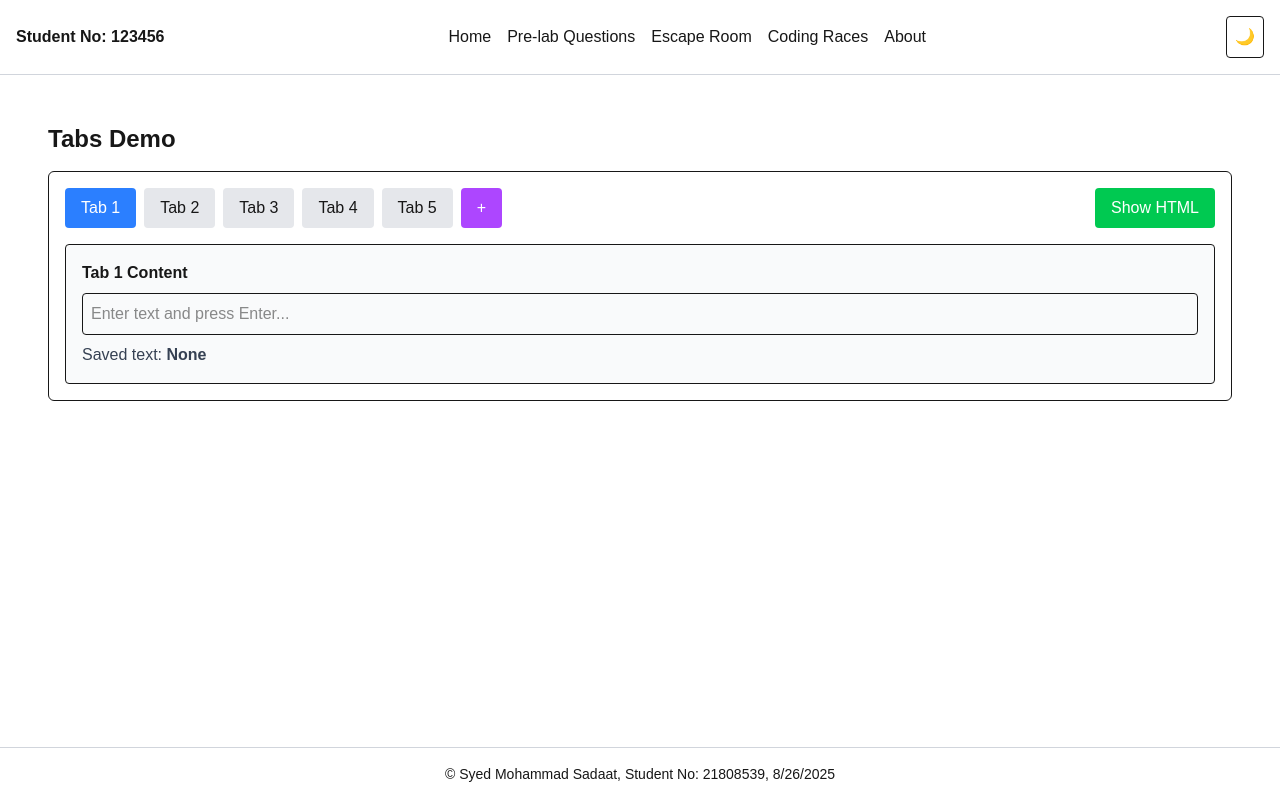
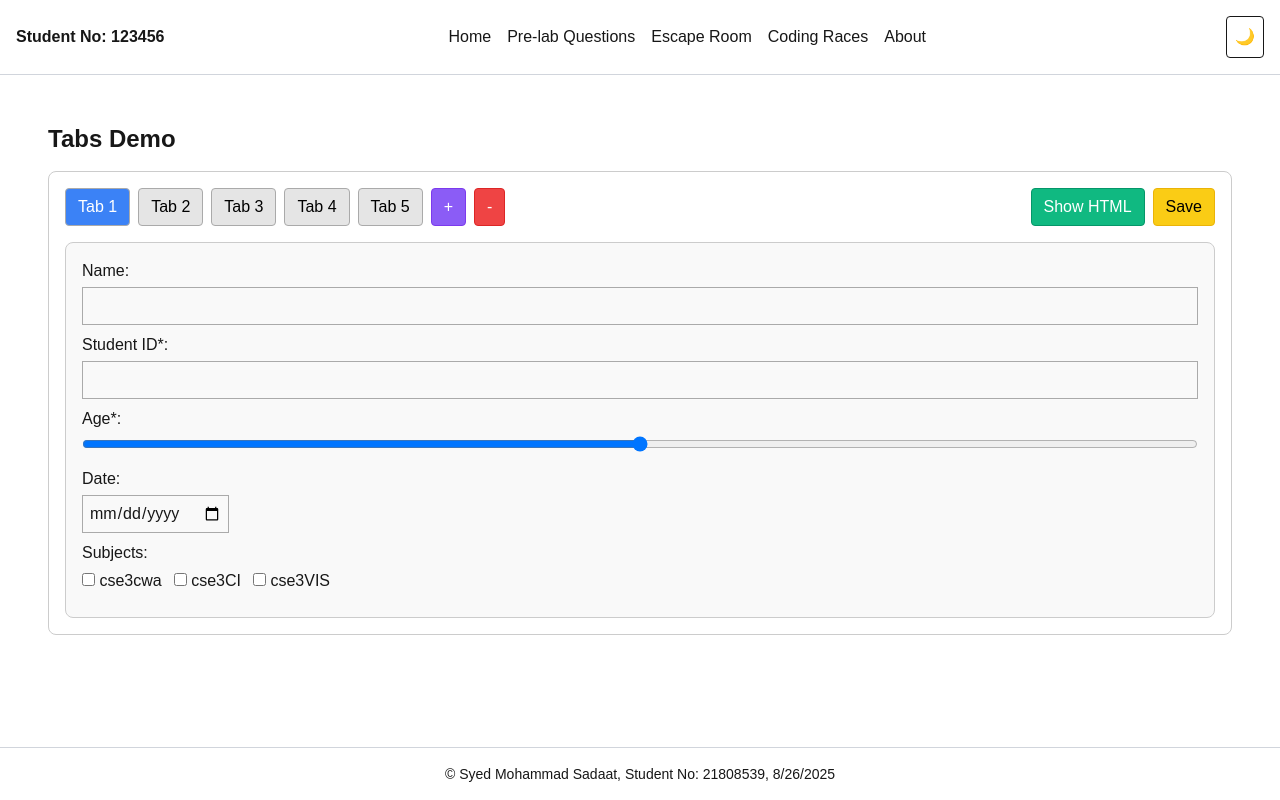
Before and after one commit to Sadaat17/cwa-Assignment, a Next.js app: page / in a window 1280 px wide. Built offline with nearby package versions, Linux system fonts and the light colour scheme.

Commit message:
Update assignment-1 with latest code

```diff
--- a/components/Tabs.tsx
+++ b/components/Tabs.tsx
@@ -1,136 +1,200 @@
 "use client";
 
-import { useState, useRef, useEffect } from "react";
+import { useState, useEffect } from "react";
 
 export default function TabsDemo() {
-    const [tabs, setTabs] = useState([
-        { title: "Tab 1", content: "" },
-        { title: "Tab 2", content: "" },
-        { title: "Tab 3", content: "" },
-        { title: "Tab 4", content: "" },
-        { title: "Tab 5", content: "" },
-    ]);
+    const [tabs, setTabs] = useState(["Tab 1", "Tab 2", "Tab 3", "Tab 4", "Tab 5"]);
     const [activeTab, setActiveTab] = useState(0);
     const [showHTML, setShowHTML] = useState(false);
     const [error, setError] = useState("");
-    const [htmlOutput, setHtmlOutput] = useState("");
-    const inputRef = useRef<HTMLInputElement>(null);
+    const [htmlContent, setHtmlContent] = useState("");
 
-    // Load saved content from localStorage
+    const initialFormData = { name: "", studentID: "", age: "", date: "", subject: [] as string[] };
+    const [formData, setFormData] = useState<{ [key: number]: typeof initialFormData }>({});
+
+    // Load from localStorage
     useEffect(() => {
-        const savedTabs = localStorage.getItem("tabsData");
-        if (savedTabs) {
-            setTabs(JSON.parse(savedTabs));
+        const saved = localStorage.getItem("tabForms");
+        if (saved) {
+            setFormData(JSON.parse(saved));
+        } else {
+            const init: { [key: number]: typeof initialFormData } = {};
+            tabs.forEach((_, i) => (init[i] = { ...initialFormData }));
+            setFormData(init);
         }
     }, []);
 
-    // Save to localStorage whenever tabs change
-    const saveTabs = (updatedTabs: typeof tabs) => {
-        setTabs(updatedTabs);
-        localStorage.setItem("tabsData", JSON.stringify(updatedTabs));
-    };
-
     const addTab = () => {
         if (tabs.length < 15) {
-            const newIndex = tabs.length + 1;
-            const newTabs = [...tabs, { title: `Tab ${newIndex}`, content: "" }];
-            saveTabs(newTabs);
+            const newIndex = tabs.length;
+            setTabs([...tabs, `Tab ${newIndex + 1}`]);
+            setFormData({ ...formData, [newIndex]: { ...initialFormData } });
         }
     };
 
-    // Handle Enter key press → store text
-    const handleKeyDown = (e: React.KeyboardEvent<HTMLInputElement>) => {
-        if (e.key === "Enter") {
-            e.preventDefault();
+    const removeTab = () => {
+        if (tabs.length > 1) {
             const newTabs = [...tabs];
-            newTabs[activeTab].content = inputRef.current?.value || "";
-            saveTabs(newTabs);
-            if (inputRef.current) inputRef.current.value = ""; // clear input
+            const removedIndex = newTabs.length - 1;
+            newTabs.pop();
+            setTabs(newTabs);
+
+            const newFormData = { ...formData };
+            delete newFormData[removedIndex];
+            setFormData(newFormData);
+
+            if (activeTab >= newTabs.length) {
+                setActiveTab(newTabs.length - 1);
+            }
         }
     };
 
-    // Generate HTML only when button clicked
-    const handleOutputClick = () => {
-        const currentTab = tabs[activeTab];
-        if (!currentTab.content.trim()) {
-            setError("⚠️ Please add text to this tab before viewing the HTML.");
-            setShowHTML(false);
-            return;
+    const handleChange = (tabIndex: number, field: string, value: any) => {
+        setFormData({
+            ...formData,
+            [tabIndex]: { ...formData[tabIndex], [field]: value },
+        });
+    };
+
+    const toggleSubject = (tabIndex: number, subject: string) => {
+        const current = formData[tabIndex].subject || [];
+        if (current.includes(subject)) {
+            handleChange(tabIndex, "subject", current.filter((s) => s !== subject));
+        } else {
+            handleChange(tabIndex, "subject", [...current, subject]);
         }
-        setError("");
+    };
+
+    const validateForm = (data: typeof initialFormData) => {
+        return !!data.studentID && !!data.age;
+    };
+
+    const handleShowHTML = () => {
+        const data = formData[activeTab] || { ...initialFormData };
+        setFormData(prev => ({ ...prev, [activeTab]: data }));
+
         const html = `
-<div class="tab">
-  <h2>${currentTab.title}</h2>
-  <p>${currentTab.content}</p>
+<div style="border:1px solid #ccc;border-radius:8px;padding:16px;background-color:#f9f9f9">
+    <form>
+        <div style="margin-bottom:8px">
+            <label style="display:block;margin-bottom:4px">Name:</label>
+            <input type="text" style="border:1px solid #aaa;padding:6px;width:100%" value="${data.name}">
+        </div>
+        <div style="margin-bottom:8px">
+            <label style="display:block;margin-bottom:4px">Student ID*:</label>
+            <input type="text" style="border:1px solid #aaa;padding:6px;width:100%" value="${data.studentID}">
+        </div>
+        <div style="margin-bottom:8px">
+            <label style="display:block;margin-bottom:4px">Age*:</label>
+            <input type="range" min="18" max="40" style="width:100%" value="${data.age}">
+            <span style="margin-left:8px">${data.age}</span>
+        </div>
+        <div style="margin-bottom:8px">
+            <label style="display:block;margin-bottom:4px">Date:</label>
+            <input type="date" style="border:1px solid #aaa;padding:6px" value="${data.date}">
+        </div>
+        <div style="margin-bottom:8px">
+            <label style="display:block;margin-bottom:4px">Subjects:</label>
+            <label style="margin-right:12px">
+                <input type="checkbox" ${data.subject.includes("cse3cwa") ? "checked" : ""}> cse3cwa
+            </label>
+            <label style="margin-right:12px">
+                <input type="checkbox" ${data.subject.includes("cse3CI") ? "checked" : ""}> cse3CI
+            </label>
+            <label style="margin-right:12px">
+                <input type="checkbox" ${data.subject.includes("cse3VIS") ? "checked" : ""}> cse3VIS
+            </label>
+        </div>
+    </form>
 </div>
-    `.trim();
-        setHtmlOutput(html);
-        setShowHTML(true);
+`.trim();
+
+        setHtmlContent(html);
+        setShowHTML(prev => !prev); // toggle visibility
+    };
+
+    const handleSave = () => {
+        localStorage.setItem("tabForms", JSON.stringify(formData));
+        alert("Form data saved!");
     };
 
     return (
-        <div className="p-4 border rounded-md space-y-4">
-            <div className="flex gap-2 flex-wrap">
+        <div style={{ padding: "16px", border: "1px solid #ccc", borderRadius: "8px", display: "flex", flexDirection: "column", gap: "16px" }}>
+            {/* Tab Buttons */}
+            <div style={{ display: "flex", gap: "8px", flexWrap: "wrap" }}>
                 {tabs.map((tab, idx) => (
                     <button
                         key={idx}
                         onClick={() => setActiveTab(idx)}
-                        className={`px-4 py-2 rounded ${activeTab === idx ? "bg-blue-500 text-white" : "bg-gray-200"
-                            }`}
+                        style={{
+                            padding: "6px 12px",
+                            borderRadius: "4px",
+                            border: "1px solid #aaa",
+                            backgroundColor: activeTab === idx ? "#3b82f6" : "#e5e5e5",
+                            color: activeTab === idx ? "#fff" : "#000",
+                            cursor: "pointer",
+                        }}
                     >
-                        {tab.title}
+                        {tab}
                     </button>
                 ))}
 
-                {/* Add Tab button */}
-                <button
-                    onClick={addTab}
-                    className="px-4 py-2 bg-purple-500 text-white rounded"
-                >
-                    +
+                {/* Add Tab */}
+                <button onClick={addTab} style={{ padding: "6px 12px", borderRadius: "4px", backgroundColor: "#8b5cf6", color: "#fff", border: "1px solid #7c3aed", cursor: "pointer" }}>+</button>
+
+                {/* Remove Tab */}
+                <button onClick={removeTab} style={{ padding: "6px 12px", borderRadius: "4px", backgroundColor: "#ef4444", color: "#fff", border: "1px solid #dc2626", cursor: "pointer" }}>-</button>
+
+                {/* Show HTML */}
+                <button onClick={handleShowHTML} style={{ marginLeft: "auto", padding: "6px 12px", borderRadius: "4px", backgroundColor: "#10b981", color: "#fff", border: "1px solid #059669", cursor: "pointer" }}>
+                    {showHTML ? "Hide HTML" : "Show HTML"}
                 </button>
 
-                {/* Output button */}
-                <button
-                    onClick={handleOutputClick}
-                    className="ml-auto px-4 py-2 bg-green-500 text-white rounded"
-                >
-                    Show HTML
-                </button>
+                {/* Save */}
+                <button onClick={handleSave} style={{ padding: "6px 12px", borderRadius: "4px", backgroundColor: "#facc15", color: "#000", border: "1px solid #eab308", cursor: "pointer" }}>Save</button>
             </div>
 
-            {/* Tab Content Input */}
-            <div className="p-4 border rounded bg-gray-50">
-                <h2 className="font-semibold mb-2">{tabs[activeTab].title} Content</h2>
-                <input
-                    ref={inputRef}
-                    type="text"
-                    placeholder="Enter text and press Enter..."
-                    onKeyDown={handleKeyDown}
-                    className="w-full p-2 border rounded"
-                />
-                <p className="mt-2 text-gray-700">
-                    Saved text:{" "}
-                    <span className="font-semibold">{tabs[activeTab].content || "None"}</span>
-                </p>
+            {/* Tab Form */}
+            <div style={{ border: "1px solid #ccc", borderRadius: "8px", padding: "16px", backgroundColor: "#f9f9f9" }}>
+                <form>
+                    <div style={{ marginBottom: "8px" }}>
+                        <label style={{ display: "block", marginBottom: "4px" }}>Name:</label>
+                        <input type="text" value={formData[activeTab]?.name || ""} onChange={(e) => handleChange(activeTab, "name", e.target.value)} style={{ border: "1px solid #aaa", padding: "6px", width: "100%" }} />
+                    </div>
+
+                    <div style={{ marginBottom: "8px" }}>
+                        <label style={{ display: "block", marginBottom: "4px" }}>Student ID*:</label>
+                        <input type="text" value={formData[activeTab]?.studentID || ""} onChange={(e) => handleChange(activeTab, "studentID", e.target.value)} style={{ border: "1px solid #aaa", padding: "6px", width: "100%" }} />
+                    </div>
+
+                    <div style={{ marginBottom: "8px" }}>
+                        <label style={{ display: "block", marginBottom: "4px" }}>Age*:</label>
+                        <input type="range" min="18" max="40" value={formData[activeTab]?.age || ""} onChange={(e) => handleChange(activeTab, "age", e.target.value)} style={{ width: "100%" }} />
+                        <span style={{ marginLeft: "8px" }}>{formData[activeTab]?.age}</span>
+                    </div>
+
+                    <div style={{ marginBottom: "8px" }}>
+                        <label style={{ display: "block", marginBottom: "4px" }}>Date:</label>
+                        <input type="date" value={formData[activeTab]?.date || ""} onChange={(e) => handleChange(activeTab, "date", e.target.value)} style={{ border: "1px solid #aaa", padding: "6px" }} />
+                    </div>
+
+                    <div style={{ marginBottom: "8px" }}>
+                        <label style={{ display: "block", marginBottom: "4px" }}>Subjects:</label>
+                        {["cse3cwa", "cse3CI", "cse3VIS"].map((sub) => (
+                            <label key={sub} style={{ marginRight: "12px" }}>
+                                <input type="checkbox" checked={formData[activeTab]?.subject?.includes(sub) || false} onChange={() => toggleSubject(activeTab, sub)} /> {sub}
+                            </label>
+                        ))}
+                    </div>
+                </form>
             </div>
 
-            {/* Error message */}
-            {error && <p className="text-red-600 font-medium">{error}</p>}
+            {error && <div style={{ color: "red", fontWeight: "bold" }}>{error}</div>}
 
-            {/* Show generated HTML */}
-            {showHTML && !error && (
-                <div>
-                    <pre className="p-4 bg-gray-100 border rounded overflow-x-auto">
-                        {htmlOutput}
-                    </pre>
-                    <button
-                        onClick={() => navigator.clipboard.writeText(htmlOutput || "")}
-                        className="mt-2 px-4 py-2 bg-blue-500 text-white rounded"
-                    >
-                        Copy HTML
-                    </button>
-                </div>
+            {showHTML && (
+                <pre style={{ padding: "16px", backgroundColor: "#f3f3f3", border: "1px solid #ccc", borderRadius: "8px", overflowX: "auto", whiteSpace: "pre-wrap" }}>
+                    {htmlContent}
+                </pre>
             )}
         </div>
     );
```
